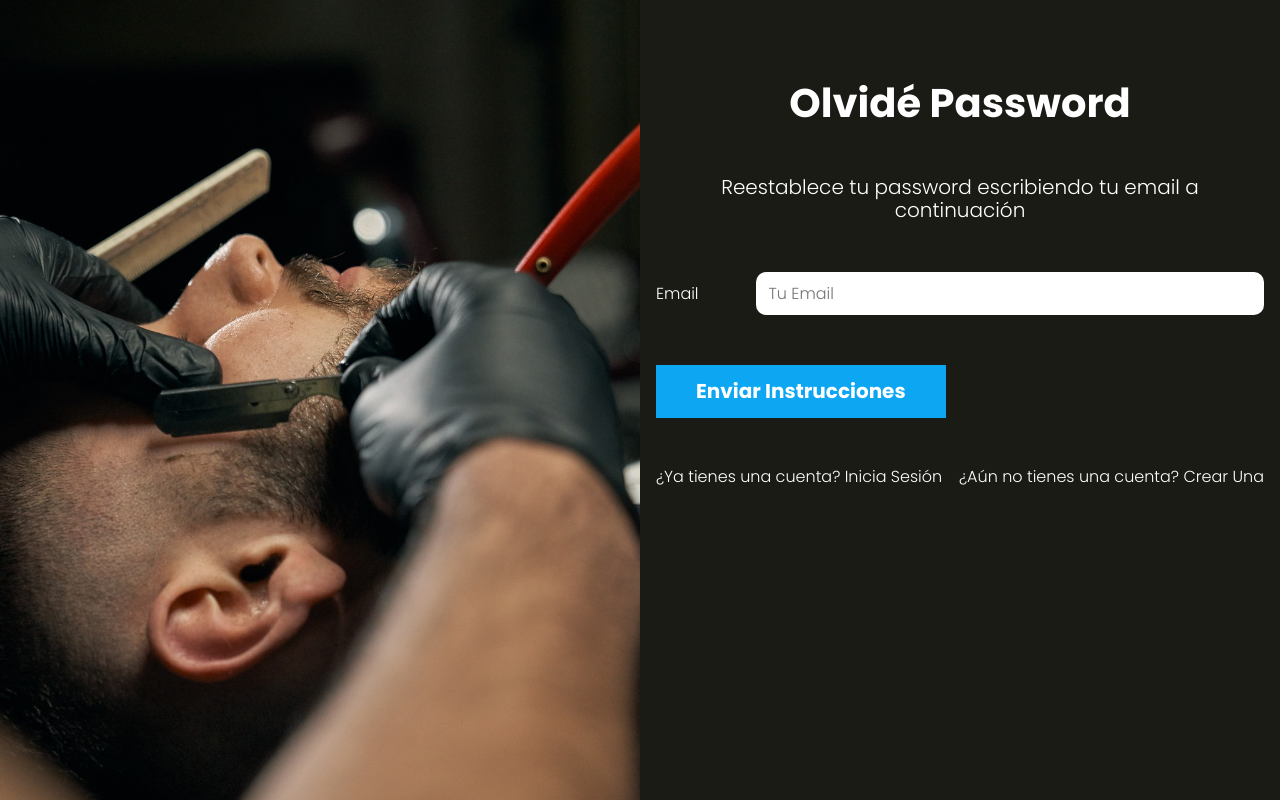
After one commit to TomasMora154/App-Peluqueria, a PHP site: template views/auth/olvide-password.php in a window 1280 px wide. The commit adds this page. Run offline with PHP 8.4, Linux system fonts and the light colour scheme; the template is opened without the code that fills it, so the values that code supplies are empty.

Commit message:
Creación de la página de olvidé mi password con html

```diff
--- a/controllers/LoginController.php
+++ b/controllers/LoginController.php
@@ -11,8 +11,10 @@ class LoginController {
     public static function logout() {
         echo "Desde Logout";
     }
-    public static function olvide() {
-        echo "Desde Olvide";
+    public static function olvide(Router $router) {
+        $router->render('auth/olvide-password', [
+
+        ]);
     }
     public static function recuperar() {
         echo "Desde Recuperar";
--- a/src/scss/componentes/_formulario.scss
+++ b/src/scss/componentes/_formulario.scss
@@ -2,6 +2,7 @@
 @use 'base/mixins' as m;
 
 .formulario {
+    margin-top: 5rem;
     width: 100%;
 }
 
--- /dev/null
+++ b/views/auth/olvide-password.php
@@ -0,0 +1,22 @@
+<h1 class="nombre-pagina">Olvidé Password</h1>
+<p class="descripcion-pagina">Reestablece tu password escribiendo tu email a continuación</p>
+
+<form class="formulario" action="/olvide" method="POST">
+    <div class="campo">
+        <label for="email">Email</label>
+        <input
+            type="email"
+            id="email"
+            name="email"
+            placeholder="Tu Email"
+        />
+    </div>
+
+    <input type="submit" value="Enviar Instrucciones" class="boton">
+
+</form>
+
+<div class="acciones">
+    <a href="/">¿Ya tienes una cuenta? Inicia Sesión</a>
+    <a href="/crear-cuenta">¿Aún no tienes una cuenta? Crear Una</a>
+</div>
```
Also changed, not shown: public/build/css/app.css, 1 other file.
